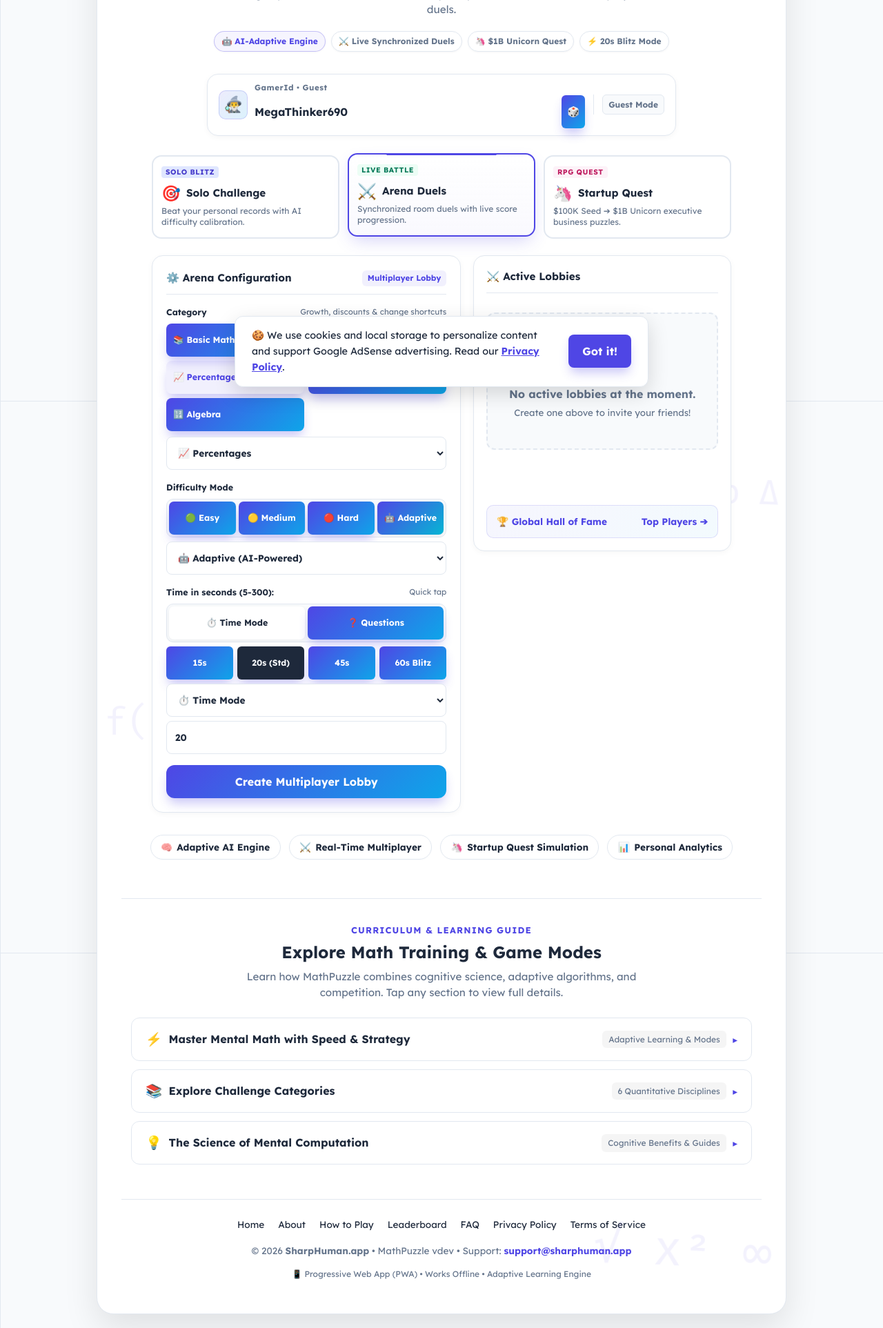
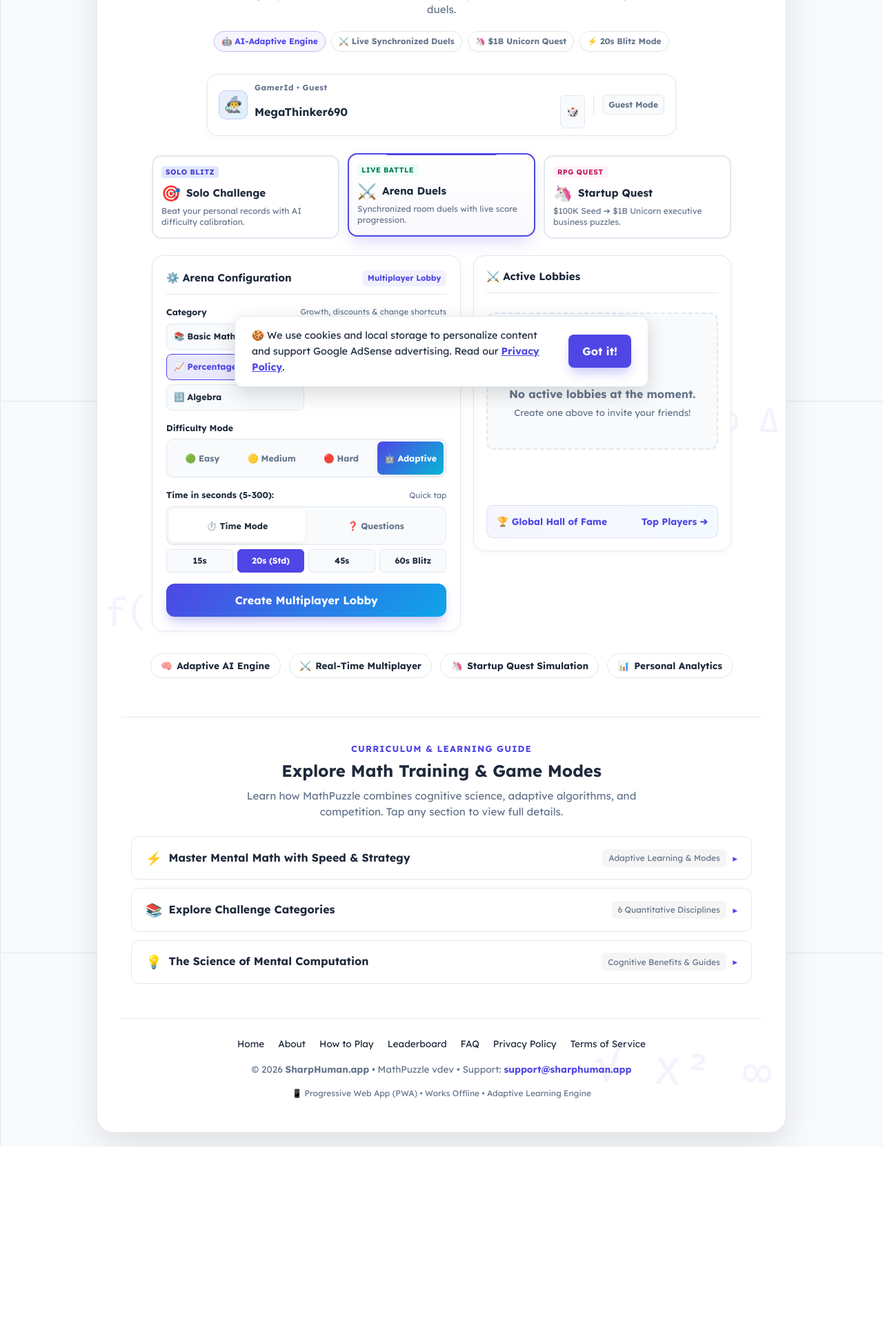
Before and after one commit to bindalmax/MathPuzzle, a Flask app: page / in a window 1280 px wide. Shown: the part 219-2144 px from the top of the page at 69% size. After the commit the page ends 1881 px from the top, so only its background shows below. Run offline with Flask 3, Linux system fonts and the light colour scheme; some libraries are stand-ins or nearby versions.

Commit message:
fix(ui): visually hide legacy dropdowns and ensure high-contrast category chip styling

```diff
--- a/src/templates/base.html
+++ b/src/templates/base.html
@@ -245,7 +245,7 @@
             transition: all 0.2s cubic-bezier(0.4, 0, 0.2, 1);
         }
 
-        button:not(.icon-btn, .tab, .dark-mode-toggle) {
+        button:not(.icon-btn, .tab, .dark-mode-toggle, .cat-chip, .segment-btn, .preset-chip, .dice-btn, .mode-tile) {
             background: var(--header-gradient);
             color: white;
             border: none;
@@ -253,7 +253,7 @@
             box-shadow: 0 10px 15px -3px rgba(79, 70, 229, 0.3);
             cursor: pointer;
         }
-        button:not(.icon-btn, .tab, .dark-mode-toggle):hover {
+        button:not(.icon-btn, .tab, .dark-mode-toggle, .cat-chip, .segment-btn, .preset-chip, .dice-btn, .mode-tile):hover {
             transform: translateY(-2px);
             box-shadow: 0 15px 20px -5px rgba(79, 70, 229, 0.4);
         }
--- a/src/templates/index.html
+++ b/src/templates/index.html
@@ -416,6 +416,8 @@
         gap: 6px;
         text-align: left;
         font-family: inherit;
+        outline: none;
+        user-select: none;
     }
 
     .cat-chip:hover {
@@ -425,45 +427,29 @@
 
     .cat-chip.active {
         border-color: var(--primary-color);
-        background: rgba(79, 70, 229, 0.08);
-        color: var(--primary-color);
-    }
-
-    .styled-form-select {
-        width: 100%;
-        padding: 8px 12px;
-        border: 1.5px solid var(--border-light);
-        border-radius: 8px;
-        background: var(--card-bg);
-        color: var(--text-color);
-        font-size: 0.85rem;
-        font-weight: 600;
-        cursor: pointer;
-        outline: none;
-        transition: border-color 0.2s;
-        font-family: inherit;
-    }
-
-    .styled-form-select:focus {
-        border-color: var(--primary-color);
-    }
-
+        background: rgba(79, 70, 229, 0.12);
+        color: var(--primary-color) !important;
+        font-weight: 700;
+    }
+
+    body.dark-mode .cat-chip.active {
+        background: rgba(99, 102, 241, 0.25);
+        border-color: #818cf8;
+        color: #a5b4fc !important;
+    }
+
+    .styled-form-select,
     .styled-number-input {
-        width: 100%;
-        margin-top: 6px;
-        padding: 8px 12px;
-        border: 1.5px solid var(--border-light);
-        border-radius: 8px;
-        background: var(--card-bg);
-        color: var(--text-color);
-        font-size: 0.85rem;
-        font-weight: 600;
-        font-family: inherit;
-        outline: none;
-    }
-
-    .styled-number-input:focus {
-        border-color: var(--primary-color);
+        position: absolute !important;
+        opacity: 0 !important;
+        width: 20px !important;
+        height: 20px !important;
+        clip-path: polygon(0 0, 0 0, 0 0) !important;
+        z-index: -1 !important;
+        margin: 0 !important;
+        padding: 0 !important;
+        border: 0 !important;
+        overflow: hidden !important;
     }
 
     /* Segmented Controls */
@@ -493,6 +479,13 @@
         justify-content: center;
         gap: 4px;
         font-family: inherit;
+        box-shadow: none;
+    }
+
+    .segment-btn:hover {
+        transform: none;
+        box-shadow: none;
+        color: var(--text-color);
     }
 
     .segment-btn.active {
@@ -526,6 +519,8 @@
         text-align: center;
         transition: all 0.15s;
         font-family: inherit;
+        user-select: none;
+        outline: none;
     }
 
     .preset-chip:hover {
@@ -533,9 +528,9 @@
     }
 
     .preset-chip.active {
-        background: var(--text-color);
-        color: var(--bg-color);
-        border-color: var(--text-color);
+        background: var(--primary-color);
+        color: white;
+        border-color: var(--primary-color);
     }
 
     /* Launch Button */
@@ -1268,11 +1263,11 @@
                             <span class="setting-helper" id="cat-desc">Growth, discounts & change shortcuts</span>
                         </label>
                         <div class="category-pill-grid">
-                            <button type="button" class="cat-chip" data-cat="basic" onclick="selectCategoryChip('basic')">📚 Basic Math</button>
-                            <button type="button" class="cat-chip" data-cat="decimal" onclick="selectCategoryChip('decimal')">📊 Decimals</button>
-                            <button type="button" class="cat-chip active" data-cat="percentage" onclick="selectCategoryChip('percentage')">📈 Percentages</button>
-                            <button type="button" class="cat-chip" data-cat="profit" onclick="selectCategoryChip('profit')">💰 Profit & Loss</button>
-                            <button type="button" class="cat-chip" data-cat="algebra" onclick="selectCategoryChip('algebra')">🔢 Algebra</button>
+                            <div class="cat-chip" data-cat="basic" role="button" tabindex="0" onclick="selectCategoryChip('basic')">📚 Basic Math</div>
+                            <div class="cat-chip" data-cat="decimal" role="button" tabindex="0" onclick="selectCategoryChip('decimal')">📊 Decimals</div>
+                            <div class="cat-chip active" data-cat="percentage" role="button" tabindex="0" onclick="selectCategoryChip('percentage')">📈 Percentages</div>
+                            <div class="cat-chip" data-cat="profit" role="button" tabindex="0" onclick="selectCategoryChip('profit')">💰 Profit & Loss</div>
+                            <div class="cat-chip" data-cat="algebra" role="button" tabindex="0" onclick="selectCategoryChip('algebra')">🔢 Algebra</div>
                         </div>
                         <select id="category" name="category" class="styled-form-select" onchange="syncCategorySelect()">
                             <option value="basic">📚 Basic Arithmetic</option>
@@ -1313,10 +1308,10 @@
                             <button type="button" class="segment-btn" id="mode-btn-questions" onclick="selectModeType('questions')">❓ Questions</button>
                         </div>
                         <div class="presets-row" id="presets-row">
-                            <button type="button" class="preset-chip" onclick="setPresetValue(15)">15s</button>
-                            <button type="button" class="preset-chip active" onclick="setPresetValue(20)">20s (Std)</button>
-                            <button type="button" class="preset-chip" onclick="setPresetValue(45)">45s</button>
-                            <button type="button" class="preset-chip" onclick="setPresetValue(60)">60s Blitz</button>
+                            <div class="preset-chip" role="button" tabindex="0" onclick="setPresetValue(15)">15s</div>
+                            <div class="preset-chip active" role="button" tabindex="0" onclick="setPresetValue(20)">20s (Std)</div>
+                            <div class="preset-chip" role="button" tabindex="0" onclick="setPresetValue(45)">45s</div>
+                            <div class="preset-chip" role="button" tabindex="0" onclick="setPresetValue(60)">60s Blitz</div>
                         </div>
                         <select id="mode" name="mode" class="styled-form-select" onchange="updateModeLabel()">
                             <option value="time" selected>⏱️ Time Mode</option>
@@ -1684,10 +1679,10 @@
                 if (questBtn) questBtn.classList.remove('active');
                 if (presets) {
                     presets.innerHTML = `
-                        <button type="button" class="preset-chip" onclick="setPresetValue(15)">15s</button>
-                        <button type="button" class="preset-chip ${input && input.value == 20 ? 'active' : ''}" onclick="setPresetValue(20)">20s (Std)</button>
-                        <button type="button" class="preset-chip" onclick="setPresetValue(45)">45s</button>
-                        <button type="button" class="preset-chip" onclick="setPresetValue(60)">60s Blitz</button>
+                        <div class="preset-chip" role="button" tabindex="0" onclick="setPresetValue(15)">15s</div>
+                        <div class="preset-chip ${input && input.value == 20 ? 'active' : ''}" role="button" tabindex="0" onclick="setPresetValue(20)">20s (Std)</div>
+                        <div class="preset-chip" role="button" tabindex="0" onclick="setPresetValue(45)">45s</div>
+                        <div class="preset-chip" role="button" tabindex="0" onclick="setPresetValue(60)">60s Blitz</div>
                     `;
                 }
             } else {
@@ -1701,10 +1696,10 @@
                 if (questBtn) questBtn.classList.add('active');
                 if (presets) {
                     presets.innerHTML = `
-                        <button type="button" class="preset-chip" onclick="setPresetValue(5)">5 Qs</button>
-                        <button type="button" class="preset-chip ${input && input.value == 10 ? 'active' : ''}" onclick="setPresetValue(10)">10 Qs (Std)</button>
-                        <button type="button" class="preset-chip" onclick="setPresetValue(20)">20 Qs</button>
-                        <button type="button" class="preset-chip" onclick="setPresetValue(50)">50 Marathon</button>
+                        <div class="preset-chip" role="button" tabindex="0" onclick="setPresetValue(5)">5 Qs</div>
+                        <div class="preset-chip ${input && input.value == 10 ? 'active' : ''}" role="button" tabindex="0" onclick="setPresetValue(10)">10 Qs (Std)</div>
+                        <div class="preset-chip" role="button" tabindex="0" onclick="setPresetValue(20)">20 Qs</div>
+                        <div class="preset-chip" role="button" tabindex="0" onclick="setPresetValue(50)">50 Marathon</div>
                     `;
                 }
             }
@@ -1795,5 +1790,12 @@
                 window.location.reload();
             }
         });
+
+        document.addEventListener('keydown', function(e) {
+            if ((e.key === 'Enter' || e.key === ' ') && e.target && (e.target.classList.contains('cat-chip') || e.target.classList.contains('preset-chip'))) {
+                e.preventDefault();
+                e.target.click();
+            }
+        });
     </script>
 {% endblock %}
```
